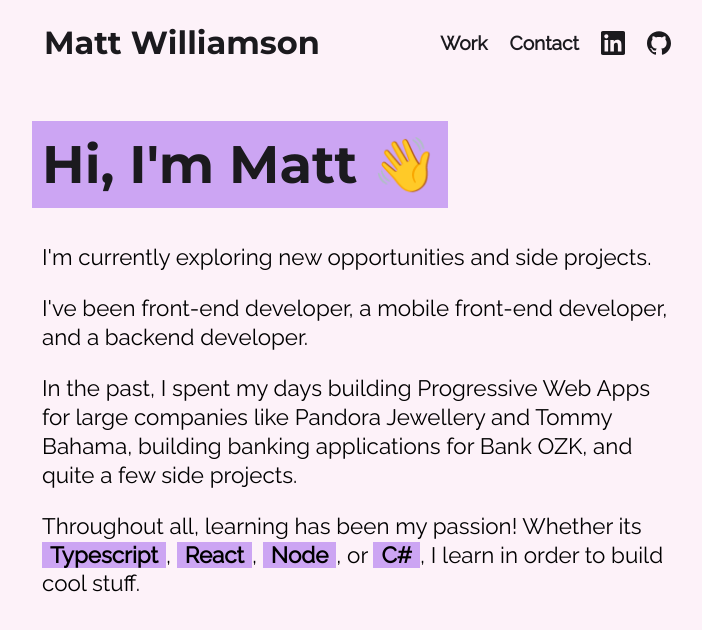
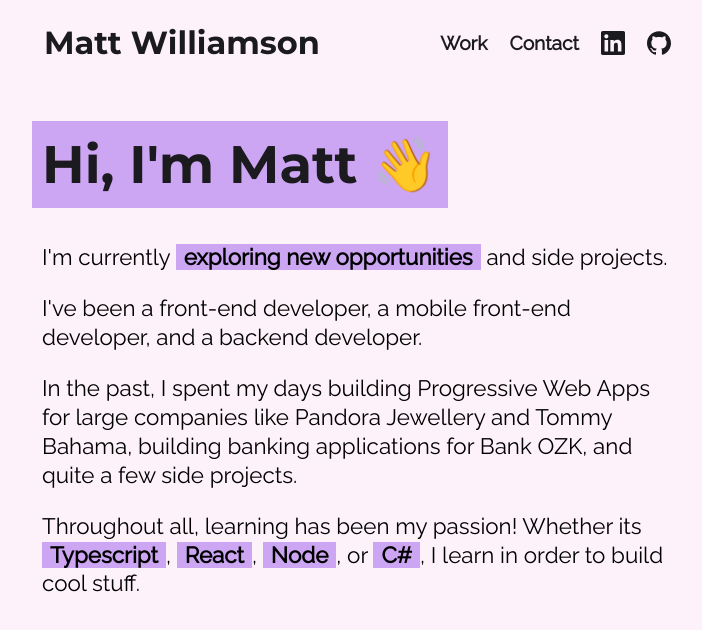
Before and after one commit to mathewbwilliamson/mattwilliamsonportfoliov2, a React (Create React App) app: page / in a window 1280 px wide. Shown: the top 630 px of the page, without its empty margins (278-980 px from the left). Built offline with nearby package versions, Linux system fonts and the light colour scheme.

Commit message:
Updated typo and highlighting

```diff
--- a/src/MainPage/MainPage.js
+++ b/src/MainPage/MainPage.js
@@ -5,8 +5,8 @@
 return (
     <div className='main-page-container'>
         <h1>Hi, I'm Matt 👋</h1>
-        <p>I'm currently exploring new opportunities and side projects.</p>
-        <p>I've been front-end developer, a mobile front-end developer, and a backend developer.</p>
+        <p>I'm currently <span className="word-highlight">exploring new opportunities</span> and side projects.</p>
+        <p>I've been a front-end developer, a mobile front-end developer, and a backend developer.</p>
         <p>In the past, I spent my days building Progressive Web Apps for large companies like Pandora Jewellery and Tommy Bahama, building banking applications for Bank OZK, and quite a few side projects.</p>
         <p>Throughout all, learning has been my passion! Whether its <span className="word-highlight">Typescript</span>, <span className="word-highlight">React</span>, <span className="word-highlight">Node</span>, or <span className="word-highlight">C#</span>, I learn in order to build cool stuff.</p>
     </div>
```
